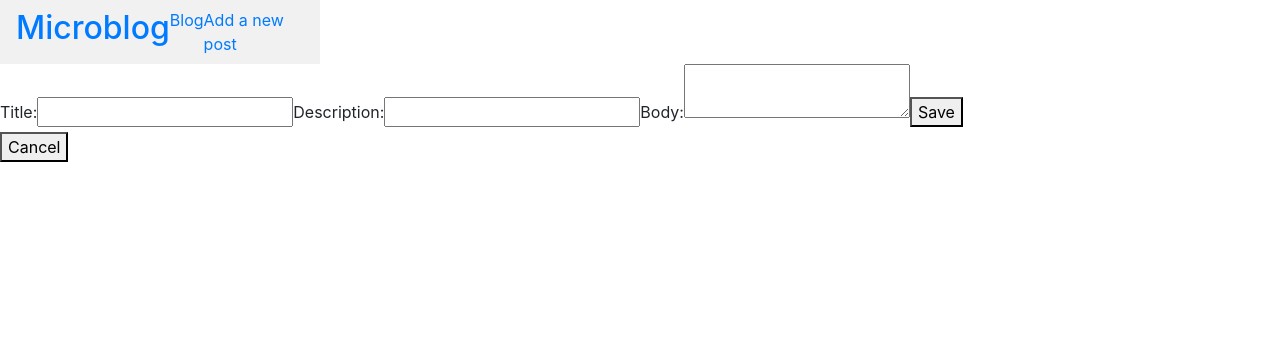
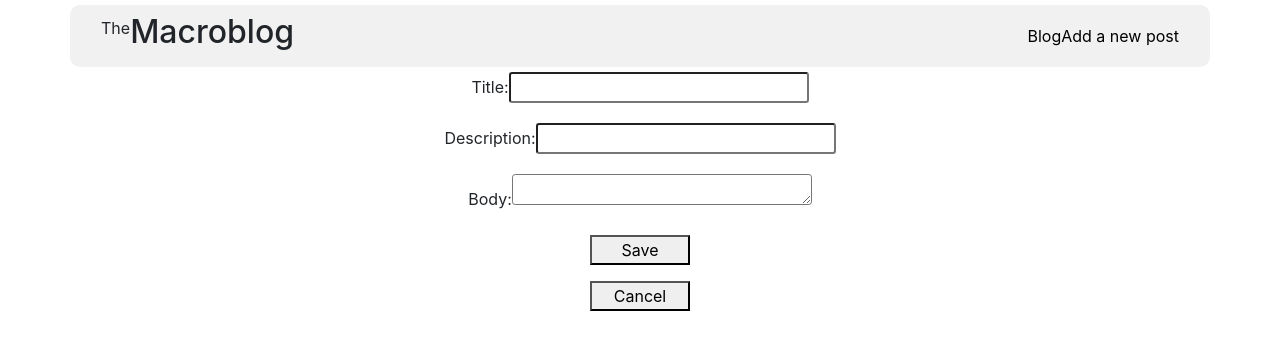
Before and after one commit to jenniferhm/microblog, a React (Create React App) app in the folder frontend/: page /newpost/new in a window 1280 px wide. Shown: the top 350 px of the page. Built offline with nearby package versions, Linux system fonts and the light colour scheme.

Commit message:
did some styling

```diff
--- a/frontend/src/App.css
+++ b/frontend/src/App.css
@@ -21,8 +21,7 @@
   color: #09d3ac;
 }
 
-.navBar {
-
+.nav-bar {
   right: 0;
   list-style-type: none;
   margin: 0;
@@ -33,5 +32,107 @@
   /* position: fixed; */
   left: 0;
   overflow: auto;
+  margin: 5px;
+  width: 95%;
+  border-radius: 10px
+}
 
+.home-page-list {
+  text-align: center;
+  display: inline-block;
 }
+
+.card {
+  width: 18rem;
+  text-align: center;
+  outline: solid
+}
+
+.form-control-sm{
+
+  width: 300px;
+  height: 100px;
+}
+
+.homepage-title {
+  text-align: center;
+  display: block;
+}
+
+.post {
+  text-align: center;
+  display: inline-block;
+  outline: solid;
+}
+
+.home {
+  text-align: center;
+}
+
+.card-link {
+  color: black;
+}
+
+.card-link:hover {
+  color: blue
+}
+
+button {
+  border-radius: 10px
+}
+
+.other-button:focus {
+  outline: none;
+}
+
+.x-button:focus {
+  outline: none;
+}
+
+
+.x-button {
+  display: inline-block;
+  position: absolute;
+  right:0;
+  margin-right: 10px;
+}
+
+.list-group-item {
+  text-align: left;
+  margin-right: 50px;
+}
+
+.other-button {
+  display: inline-block;
+  width: 100px;
+  text-align: center;
+}
+
+.fa-thumbs-down {
+  color: red;
+}
+
+.fa-thumbs-up {
+  color: green;
+}
+
+.fa-thumbs-up:hover {
+  transform: scale(1.3, 1.3);
+  -webkit-transform: scale(1.3, 1.3);
+  -moz-transform: scale(1.3, 1.3);
+}
+
+.fa-thumbs-down:hover {
+  transform: scale(1.3, 1.3);
+  -webkit-transform: scale(1.3, 1.3);
+  -moz-transform: scale(1.3, 1.3);
+}
+
+.iconButton {
+  border: none;
+  outline: none;
+}
+
+.iconButton:focus {
+  outline: none;
+}
--- a/frontend/src/Components/CommentForm.js
+++ b/frontend/src/Components/CommentForm.js
@@ -32,7 +32,7 @@ class CommentForm extends Component {
             value={this.state.comment}
             onChange={this.handleChange}
             type="text" />
-          <button>Submit</button>
+          <button className="other-button">Submit</button>
         </form>
       </div>
     );
--- a/frontend/src/Components/CommentList.js
+++ b/frontend/src/Components/CommentList.js
@@ -13,12 +13,12 @@ class CommentList extends Component {
   render() {
     return (
       <div className="comments-list">
-        <h3>Comments:</h3>
+        <h5>Comments:</h5>
         <ul>
           {this.props.post.comments
             ? (this.props.post.comments.map(comment =>
-              <li key={comment.id}>{comment.text}
-                <button onClick={() => this.handleDelete(comment.id)}>X</button>
+              <li className="list-group-item" key={comment.id}>{comment.text}
+                <button className="x-button" onClick={() => this.handleDelete(comment.id)}>X</button>
               </li>))
             : ""}
         </ul>
--- a/frontend/src/Components/HomePageList.js
+++ b/frontend/src/Components/HomePageList.js
@@ -13,13 +13,15 @@ class HomePageList extends PureComponent {
   render() {
     let titleCards = this.props.titles;
 
-    titleCards.sort(function(a,b) {
+    titleCards.sort(function (a, b) {
       return b.votes - a.votes;
     });
 
     return (
-      <div>
-        <h1>HomePageList</h1>
+      <div className="home">
+      <p className="homepage-title">Small Blog, Big Ideas</p>
+      <div className="home-page-list">
+
         {titleCards
           ?
           titleCards.map(title => (
@@ -27,6 +29,7 @@ class HomePageList extends PureComponent {
           ))
           : ""}
       </div>
+      </div >
     );
   }
 }
--- a/frontend/src/Components/Post.js
+++ b/frontend/src/Components/Post.js
@@ -26,22 +26,26 @@ class Post extends Component {
   render() {
     const { post } = this.props;
     return (
-      <div>
+      <div className="home">
         {post
-          ? (<div>
-            <h4>{post.title}</h4>
-            <Link to={`/${post.id}/edit`}><button>Edit</button></Link>
-            <button onClick={this.handleDelete}>Delete</button>
+          ? (<div className="post">
+            <h3>{post.title}</h3>
+            <h5>{post.description}</h5>
+            <p>{post.body}</p>
+            <div>
+            <Link className="other-button" to={`/${post.id}/edit`}><button className="other-button">Edit</button></Link>
+            <button className="other-button" onClick={this.handleDelete}>Delete</button>
+            </div><br></br>
             <p>{post.votes} votes.
              <span>
-                <button onClick={() => this.handleVote("up")}><i className="fas fa-thumbs-up"></i></button>
-                <button onClick={() => this.handleVote("down")}><i className="fas fa-thumbs-down"></i></button>
+                <button className="iconButton" onClick={() => this.handleVote("up")}><i className="fas fa-thumbs-up"></i></button>
+                <button className="iconButton" onClick={() => this.handleVote("down")}><i className="fas fa-thumbs-down"></i></button>
               </span>
             </p>
-            <p>{post.description}</p>
-            <p>{post.body}</p>
+            <div className="card">
             <CommentList post={post} removeComment={this.props.removeComment} />
             <CommentForm newComment={this.props.newComment} post={post} />
+            </div>
           </div>)
           : "This post does not exist."}
       </div>
--- a/frontend/src/Components/PostForm.js
+++ b/frontend/src/Components/PostForm.js
@@ -41,17 +41,25 @@ class PostForm extends Component {
 
   render() {
     return (
-      <div>
+      <div className="home">
         <form className="new-post-form" onSubmit={this.handleSubmit}>
-          <label htmlFor="title">Title: </label>
-          <input type="text" id="title" name="title" onChange={this.handleChange} value={this.state.title} />
-          <label htmlFor="description">Description: </label>
-          <input type="text" id="description" name="description" onChange={this.handleChange} value={this.state.description} />
-          <label htmlFor="body">Body: </label>
-          <textarea type="text" id="body" name="body" onChange={this.handleChange} value={this.state.body} />
-          <button>Save</button>
+          <div className="form-group" >
+            <label htmlFor="title">Title: </label>
+            <input className="form-control-sm" type="text" id="title" name="title" onChange={this.handleChange} value={this.state.title} />
+          </div>
+          <div className="form-group" >
+            <label htmlFor="description">Description: </label>
+            <input className="form-control-sm" type="text" id="description" name="description" onChange={this.handleChange} value={this.state.description} />
+          </div>
+          <div className="form-group" >
+            <label htmlFor="body">Body: </label>
+            <textarea className="form-control-sm two" type="text" id="body" name="body" onChange={this.handleChange} value={this.state.body} />
+          </div>
+          <div className="form-group" >
+            <button className="other-button">Save</button>
+            </div>
         </form>
-        <button onClick={() => this.props.history.push("/")}>Cancel</button>
+          <button className="other-button" onClick={() => this.props.history.push("/")}>Cancel</button>
       </div>
     );
   }
--- a/frontend/src/Components/TitleDescription.js
+++ b/frontend/src/Components/TitleDescription.js
@@ -15,15 +15,15 @@ class TitleDescription extends Component {
   render() {
     const { title } = this.props;
     return (
-      <div>
-        <Link to={`/${title.id}`} key={title.id}>
-          <h3>{title.title}</h3>
-          <p>{title.description}</p>
+      <div className="card">
+        <Link className="card-link" to={`/${title.id}`} key={title.id}>
+          <h3 className="card-title">{title.title}</h3>
+          <p className="card-text">{title.description}</p>
         </Link>
-        <p>{title.votes} votes.
+        <p className="card-body">{title.votes} votes.
           <span>
-            <button onClick={() => this.handleVote("up")}><i className="fas fa-thumbs-up"></i></button>
-            <button onClick={() => this.handleVote("down")}><i className="fas fa-thumbs-down"></i></button>
+            <button className="iconButton" onClick={() => this.handleVote("up")}><i className="fas fa-thumbs-up"></i></button>
+            <button className="iconButton" onClick={() => this.handleVote("down")}><i className="fas fa-thumbs-down"></i></button>
           </span>
         </p>
       </div>
--- a/frontend/src/NavBox.js
+++ b/frontend/src/NavBox.js
@@ -5,15 +5,16 @@ import { Navbar, Nav, NavItem } from "reactstrap";
 class NavBox extends Component {
   render() {
     return (
-      <div className="navBar">
-      <Navbar bg="light" expand="lg">
-        <NavLink to="/"><h2>Microblog</h2></NavLink>
+      <div className="nav-bar container">
+        <Navbar bg="light" expand="lg">
+          <p>The</p>
+          <h2>Macroblog</h2>
 
-        <Nav className="mr-auto" navbar>
-          <NavItem><NavLink to="/">Blog</NavLink></NavItem>
-          <NavItem><NavLink to="/newpost/new">Add a new post</NavLink></NavItem>
-        </Nav>
-      </Navbar>
+          <Nav className="ml-auto" navbar>
+            <NavItem><NavLink className="card-link" to="/">Blog</NavLink></NavItem>
+            <NavItem><NavLink className="card-link" to="/newpost/new">Add a new post</NavLink></NavItem>
+          </Nav>
+        </Navbar>
       </div>
     );
   }
```
